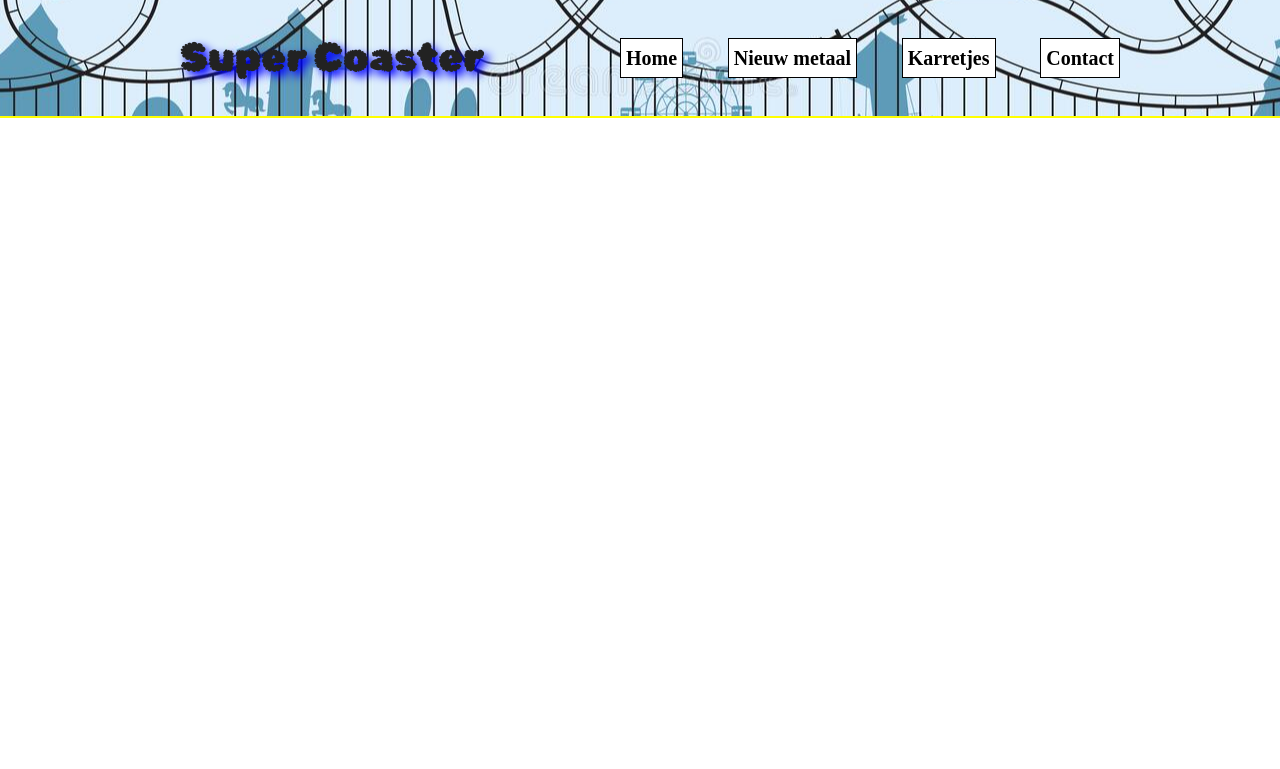
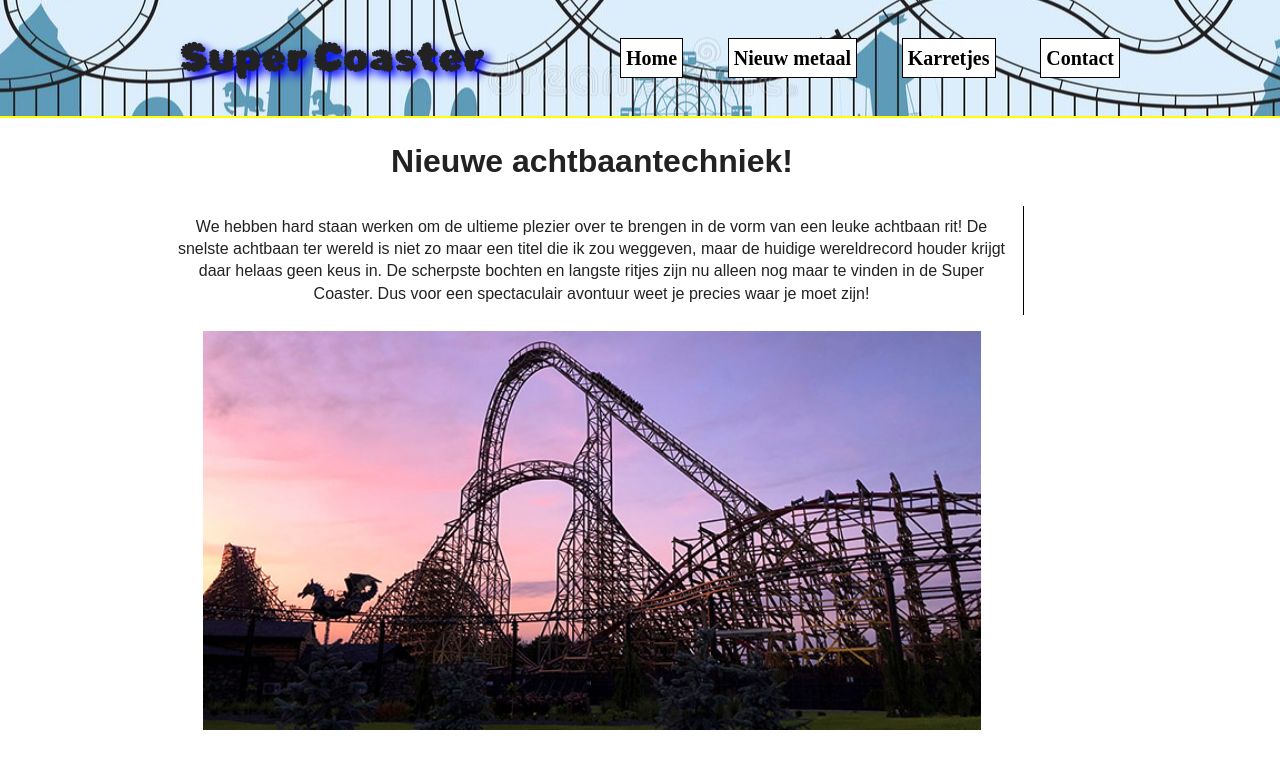
Before and after one commit to Remonit/SuperCoaster_PRO, a PHP site: page /SuperCoaster_PRO/ in a window 1280 px wide. Shown: the top 769 px of the page. Run offline with PHP 8.4, Linux system fonts and the light colour scheme.

Commit message:
HOMEPAGE
made #5  and made #9

```diff
--- a/css/main.css
+++ b/css/main.css
@@ -135,7 +135,21 @@ header nav a{
   font-family: 'Rubik Bubbles';
 }
 
+/*==========================================================*/
 
+.home-news{
+  font-family: sans-serif;
+  width: 90%;
+  text-align: center;
+  margin: 20px 0;
+}
+.home-news p{
+  border-right: 1px solid black;
+  padding: 10px;
+}
+.home-news img{
+  width: 90%;
+}
 
 
 
--- a/index.php
+++ b/index.php
@@ -27,7 +27,11 @@
   <?php require_once 'header.php'; ?>
   <main>
     <div class="wrapper">
-
+      <div class="home-news">
+        <h1>Nieuwe achtbaantechniek!</h1>
+        <p>We hebben hard staan werken om de ultieme plezier over te brengen in de vorm van een leuke achtbaan rit! De snelste achtbaan ter wereld is niet zo maar een titel die ik zou weggeven, maar de huidige wereldrecord houder krijgt daar helaas geen keus in. De scherpste bochten en langste ritjes zijn nu alleen nog maar te vinden in de Super Coaster. Dus voor een spectaculair avontuur weet je precies waar je moet zijn!</p>
+        <img src="img/achtbaan1.jpg" alt="">
+      </div>
     </div>
   </main>
 
```
Also changed, not shown: img/achtbaan1.jpg (added).
